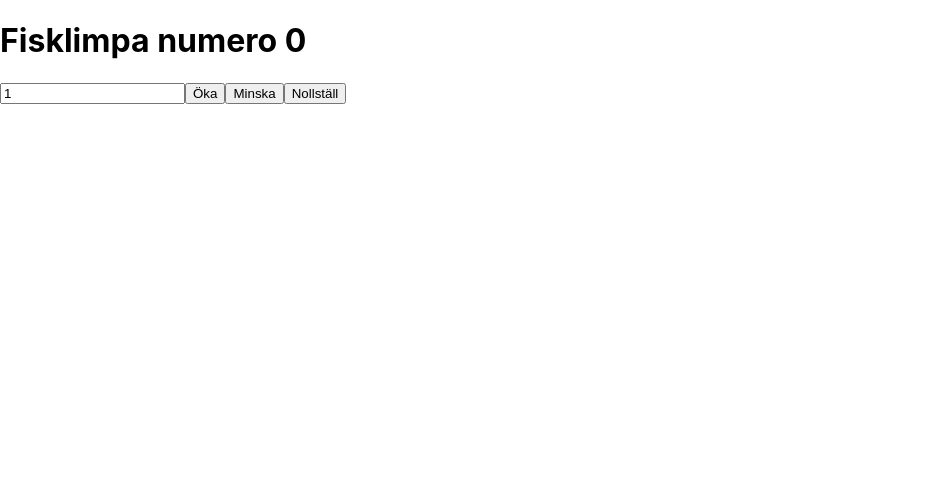
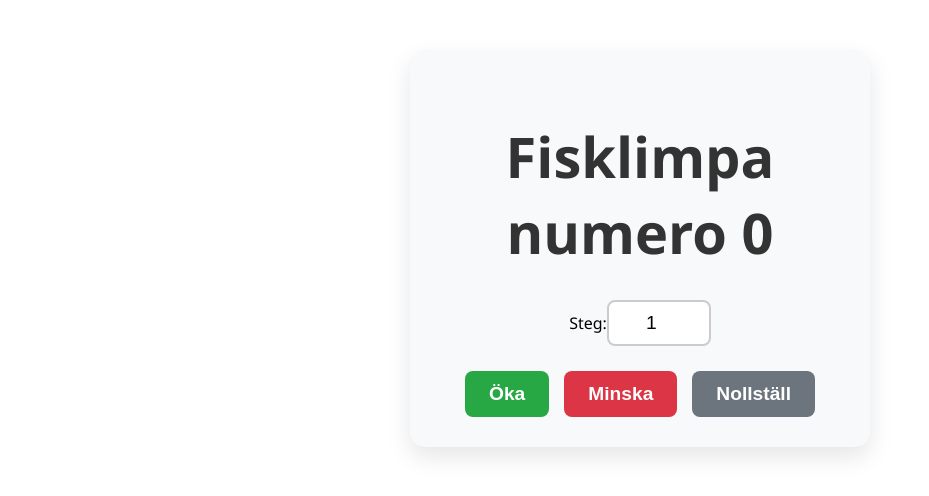
Before and after one commit to TomacBarin/ReactPractice02, a React (Create React App) app in the folder react-week2/: page / in a window 1280 px wide. Shown: the top 496 px of the page, without its empty margins (0-929 px from the left). Built offline with nearby package versions, Linux system fonts and the light colour scheme.

Commit message:
Drill 1.

```diff
--- a/react-week2/src/App.css
+++ b/react-week2/src/App.css
@@ -1,38 +1,73 @@
-.App {
+.counter-container {
+  max-width: 400px;
+  margin: 50px auto;
+  padding: 30px;
+  background-color: #f8f9fa;
+  border-radius: 15px;
+  box-shadow: 0 10px 25px rgba(0, 0, 0, 0.1);
   text-align: center;
+  font-family: 'Segoe UI', Tahoma, Geneva, Verdana, sans-serif;
 }
 
-.App-logo {
-  height: 40vmin;
-  pointer-events: none;
+h1 {
+  font-size: 3.5rem;
+  margin-bottom: 30px;
+  color: #333;
 }
 
-@media (prefers-reduced-motion: no-preference) {
-  .App-logo {
-    animation: App-logo-spin infinite 20s linear;
-  }
+.step-input {
+  width: 80px;
+  padding: 10px;
+  font-size: 1.2rem;
+  text-align: center;
+  margin-bottom: 25px;
+  border: 2px solid #ccc;
+  border-radius: 8px;
 }
 
-.App-header {
-  background-color: #282c34;
-  min-height: 100vh;
+.step-input:focus {
+  outline: none;
+  border-color: #007bff;
+  box-shadow: 0 0 0 3px rgba(0, 123, 255, 0.25);
+}
+
+.buttons {
   display: flex;
-  flex-direction: column;
-  align-items: center;
   justify-content: center;
-  font-size: calc(10px + 2vmin);
+  gap: 15px;
+  flex-wrap: wrap;
+}
+
+button {
+  padding: 12px 24px;
+  font-size: 1.2rem;
+  font-weight: bold;
+  border: none;
+  border-radius: 8px;
+  cursor: pointer;
+  transition: all 0.2s ease;
+}
+
+.increase {
+  background-color: #28a745;
   color: white;
 }
 
-.App-link {
-  color: #61dafb;
+.decrease {
+  background-color: #dc3545;
+  color: white;
 }
 
-@keyframes App-logo-spin {
-  from {
-    transform: rotate(0deg);
-  }
-  to {
-    transform: rotate(360deg);
-  }
+.reset {
+  background-color: #6c757d;
+  color: white;
 }
+
+button:hover {
+  transform: translateY(-2px);
+  box-shadow: 0 5px 15px rgba(0, 0, 0, 0.2);
+}
+
+button:active {
+  transform: translateY(0);
+}
--- a/react-week2/src/App.js
+++ b/react-week2/src/App.js
@@ -1,24 +1,48 @@
 import React, { useState } from "react";
+import "./App.css";
 
 function App() {
   const [count, setCount] = useState(0);
   const [step, setStep] = useState(1);
 
-  return (
-    <div>
-      <h1>Fisklimpa numero {count}</h1>
+return (
+  <div className="counter-container">
+    <h1>Fisklimpa numero {count}</h1>
+
+    <label>
+      Steg:
       <input
-      type="number"
-      value={step}
-      onChange={(event) => setStep(Number(event.target.value))}
+        type="number"
+        value={step}
+        onChange={(event) => setStep(Number(event.target.value))}
+        className="step-input"
       />
-      <button onClick={() => setCount(prev => prev + step)}>Öka</button>
-      <button onClick={() => setCount(prev => prev - step)}>Minska</button>
-      <button onClick={() => setCount(0)}>Nollställ</button>
-      {/* Räknaren */}
+    </label>
+
+    <div className="buttons">
+      <button
+        className="increase"
+        onClick={() => setCount(prev => prev + step)}
+      >
+        Öka
+      </button>
+
+      <button
+        className="decrease"
+        onClick={() => setCount(prev => prev - step)}
+      >
+        Minska
+      </button>
+
+      <button
+        className="reset"
+        onClick={() => setCount(0)}
+      >
+        Nollställ
+      </button>
     </div>
-
-  )
+  </div>
+);
 }
 
 export default App;
```
Also changed, not shown: 1 other file (tests, documents, lock files or other folders).
